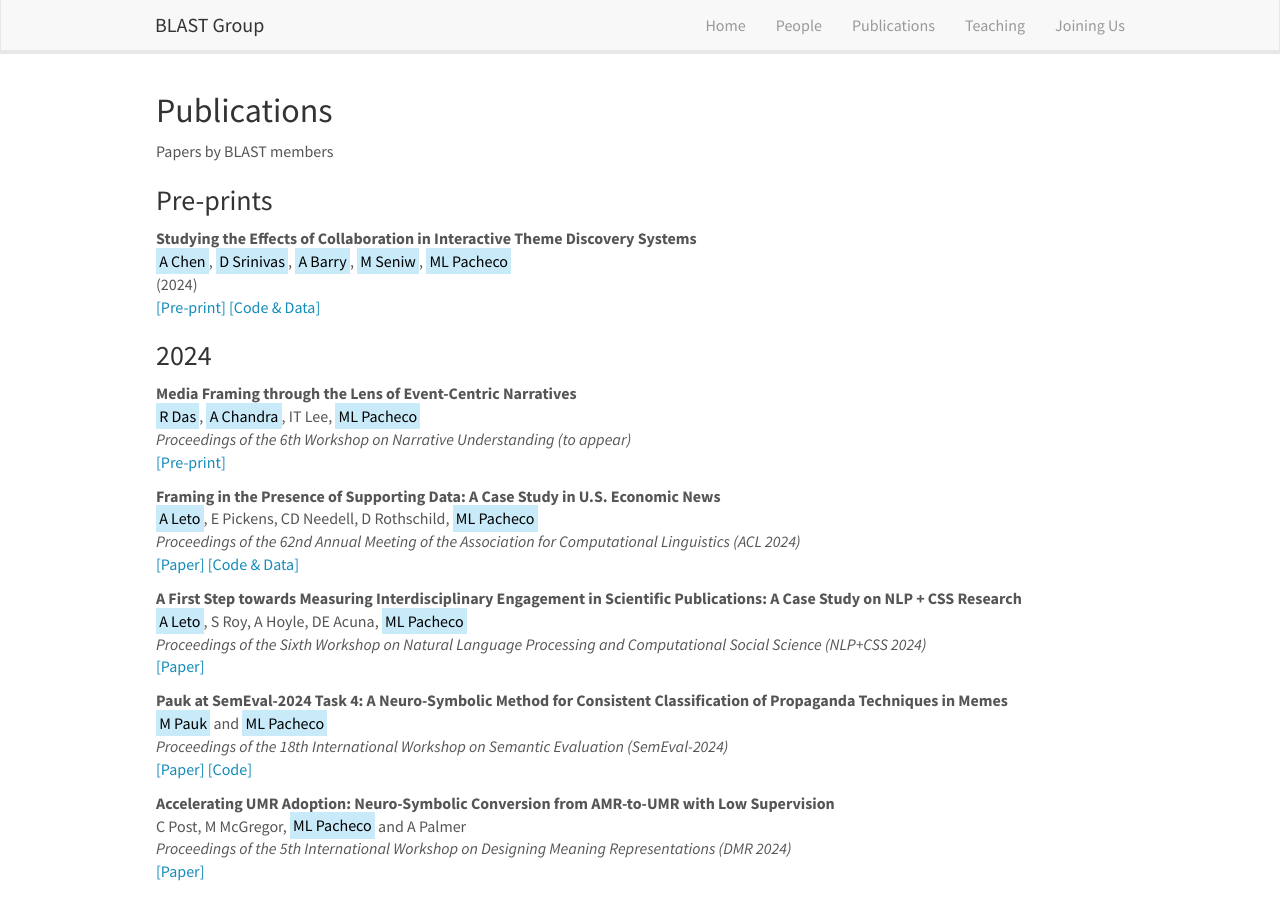
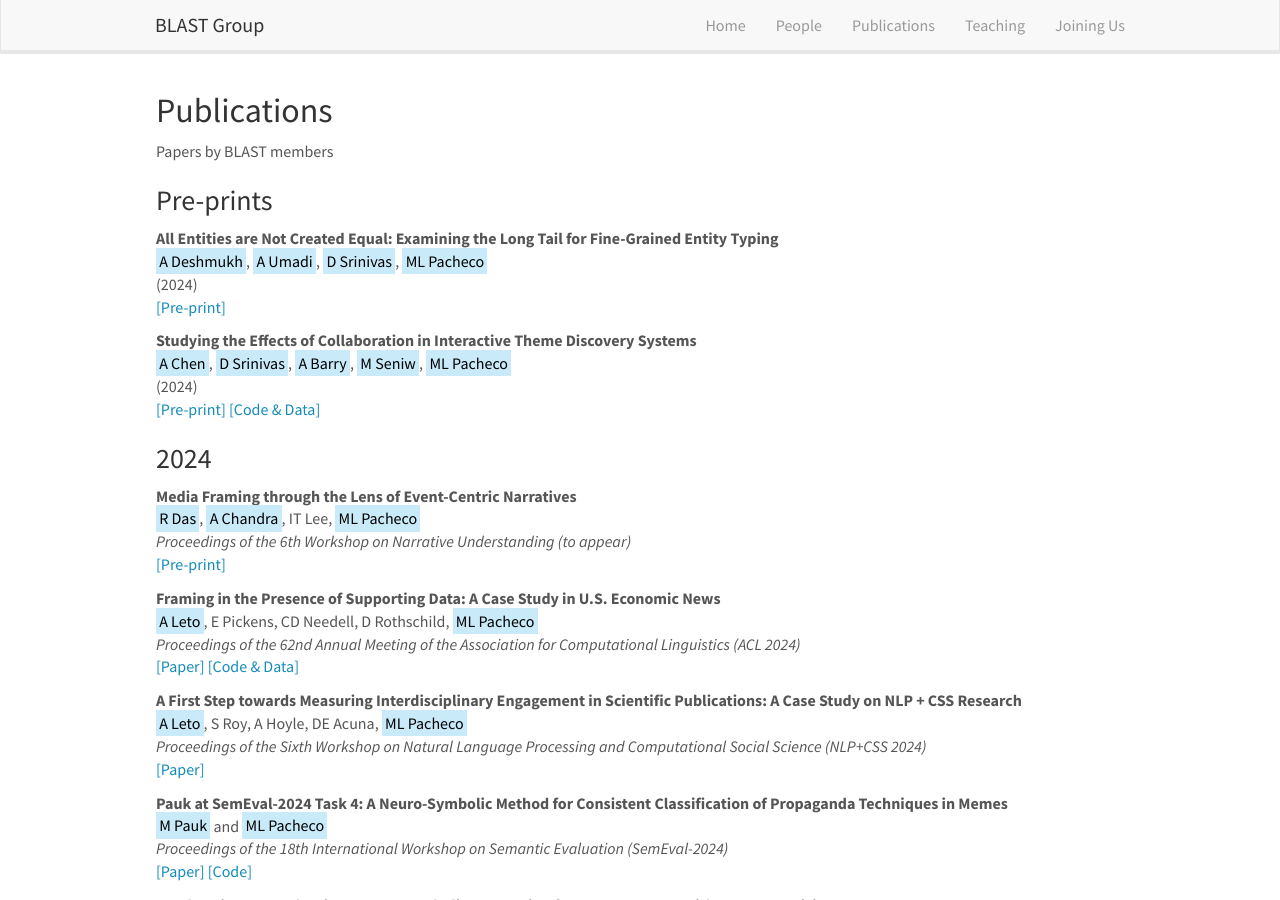
Before and after one commit to blast-cu/blast-cu.github.io, a Jekyll site: the page built from _pages/publications.md, in a window 1280 px wide and 900 px high. Built offline with Jekyll 4.4.1, drawn with Linux system fonts in a browser that asks for light colours; nearby versions of some CDN libraries.

Commit message:
Update publist_preprint.yml

```diff
--- a/_data/publist_preprint.yml
+++ b/_data/publist_preprint.yml
@@ -1,3 +1,11 @@
+- title: "All Entities are Not Created Equal: Examining the Long Tail for Fine-Grained Entity Typing"
+  authors: <mark>A Deshmukh</mark>, <mark>A Umadi</mark>, <mark>D Srinivas</mark>, <mark>ML Pacheco</mark>
+  highlight: 0
+  link:
+    url: https://arxiv.org/abs/2410.17355
+    display: \[Pre-print\]
+  year: 2024
+
 - title: "Studying the Effects of Collaboration in Interactive Theme Discovery Systems"
   authors: <mark>A Chen</mark>, <mark>D Srinivas</mark>, <mark>A Barry</mark>, <mark>M Seniw</mark>, <mark>ML Pacheco</mark>
   highlight: 0
```
